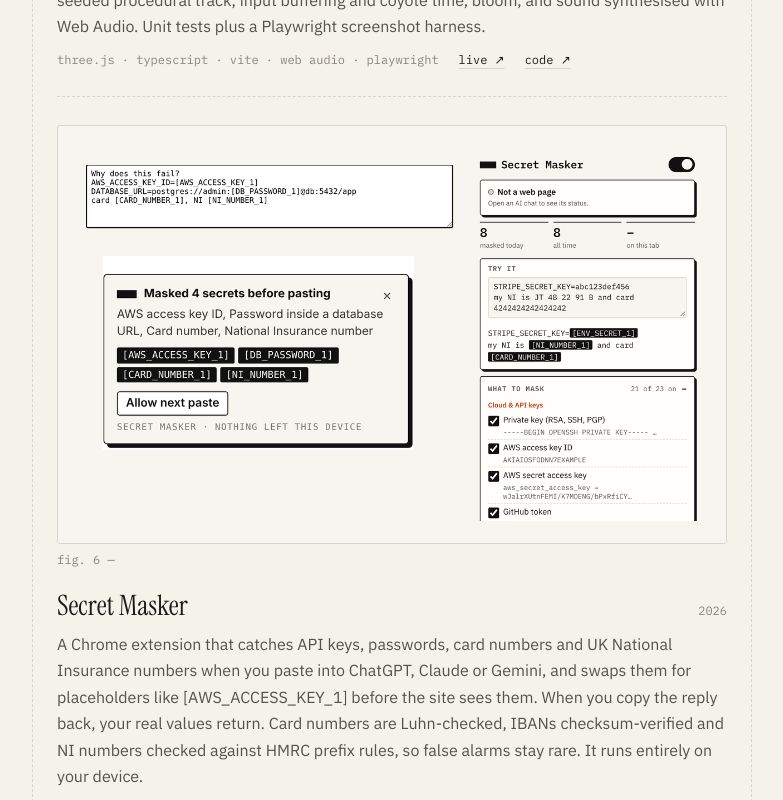
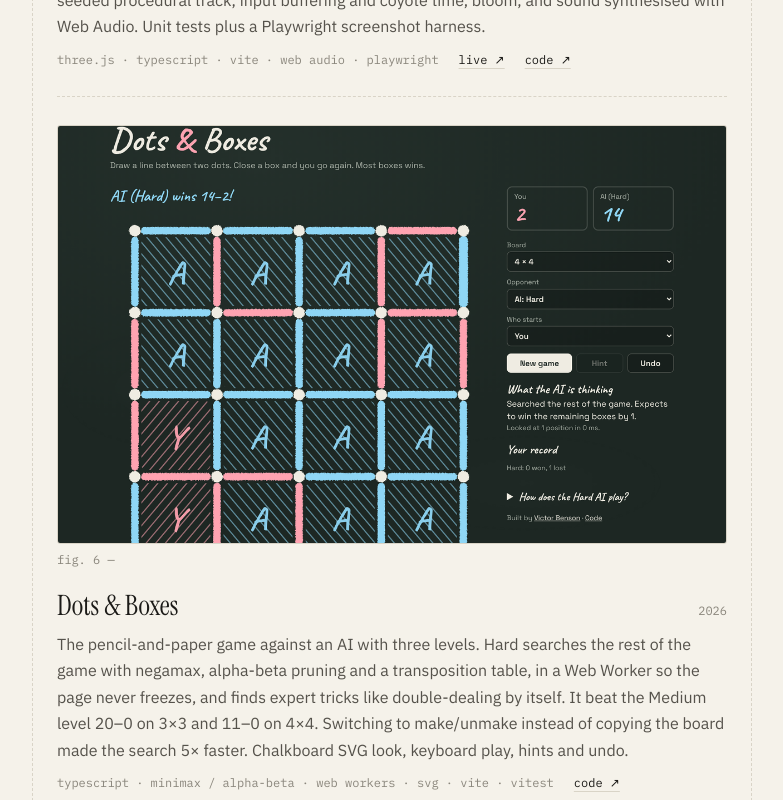
Before and after one commit to macroer16/personal-website, a Next.js app: page /projects in a window 1280 px wide. Shown: the part 3160-3960 px from the top of the page, without its empty margins (248-1031 px from the left). Built offline with nearby package versions, Linux system fonts and the light colour scheme.

Commit message:
Add Dots & Boxes to projects

```diff
--- a/src/data/projects.ts
+++ b/src/data/projects.ts
@@ -62,6 +62,15 @@ export const projects: Project[] = [
     github: "https://github.com/macroer16/neon-runner",
     live: "https://neon-runner-vb.vercel.app",
     image: "/projects/neon-runner.png",
+  },
+  {
+    title: "Dots & Boxes",
+    year: "2026",
+    description:
+      "The pencil-and-paper game against an AI with three levels. Hard searches the rest of the game with negamax, alpha-beta pruning and a transposition table, in a Web Worker so the page never freezes, and finds expert tricks like double-dealing by itself. It beat the Medium level 20–0 on 3×3 and 11–0 on 4×4. Switching to make/unmake instead of copying the board made the search 5× faster. Chalkboard SVG look, keyboard play, hints and undo.",
+    stack: "typescript · minimax / alpha-beta · web workers · svg · vite · vitest",
+    github: "https://github.com/macroer16/dots-and-boxes",
+    image: "/projects/dots-and-boxes.png",
   },
   {
     title: "Secret Masker",
```
Also changed, not shown: public/projects/dots-and-boxes.png (added).
